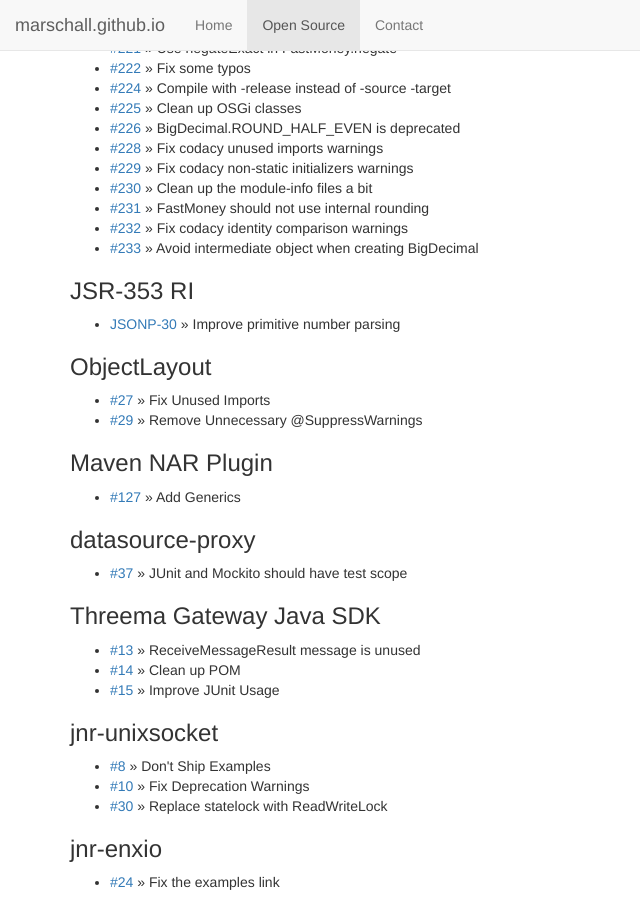
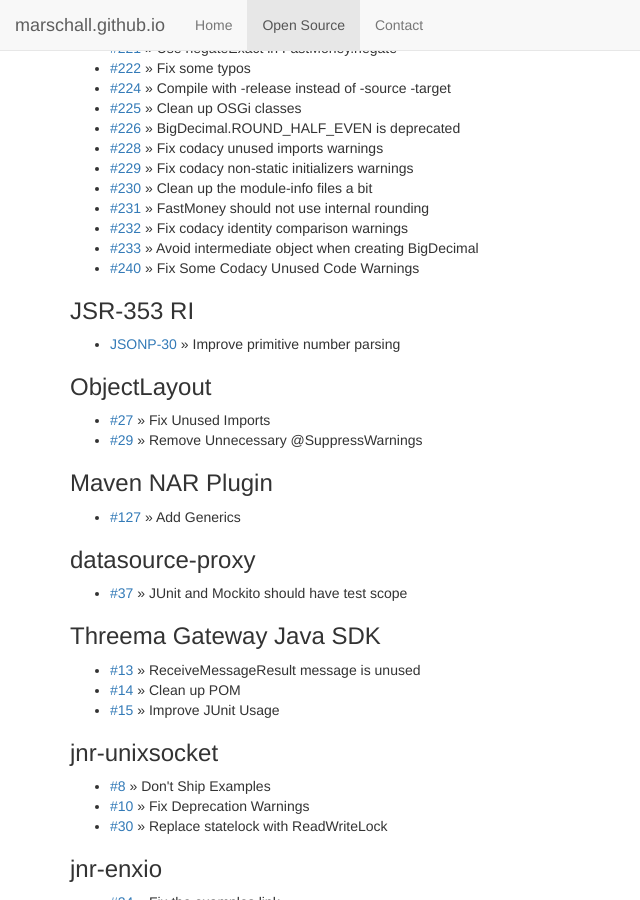
Before and after one commit to marschall/marschall.github.com, a Jekyll site: the page built from open-source.html, in a window 1280 px wide and 900 px high, scrolled down 8147 px. Shown: the whole window, without its empty margins (0-640 px from the left). Built offline with Jekyll 4.4.1, drawn with Linux system fonts in a browser that asks for light colours.

Commit message:
add moneta#240

```diff
--- a/open-source.html
+++ b/open-source.html
@@ -478,6 +478,7 @@
   <li><a href="https://github.com/JavaMoney/jsr354-ri/pull/231">#231</a> &raquo; FastMoney should not use internal rounding</li>
   <li><a href="https://github.com/JavaMoney/jsr354-ri/pull/232">#232</a> &raquo; Fix codacy identity comparison warnings</li>
   <li><a href="https://github.com/JavaMoney/jsr354-ri/pull/233">#233</a> &raquo; Avoid intermediate object when creating BigDecimal</li>
+  <li><a href="https://github.com/JavaMoney/jsr354-ri/pull/240">#240</a> &raquo; Fix Some Codacy Unused Code Warnings</li>
 </ul>
 <h3>JSR-353 RI</h3>
 <ul>
```
